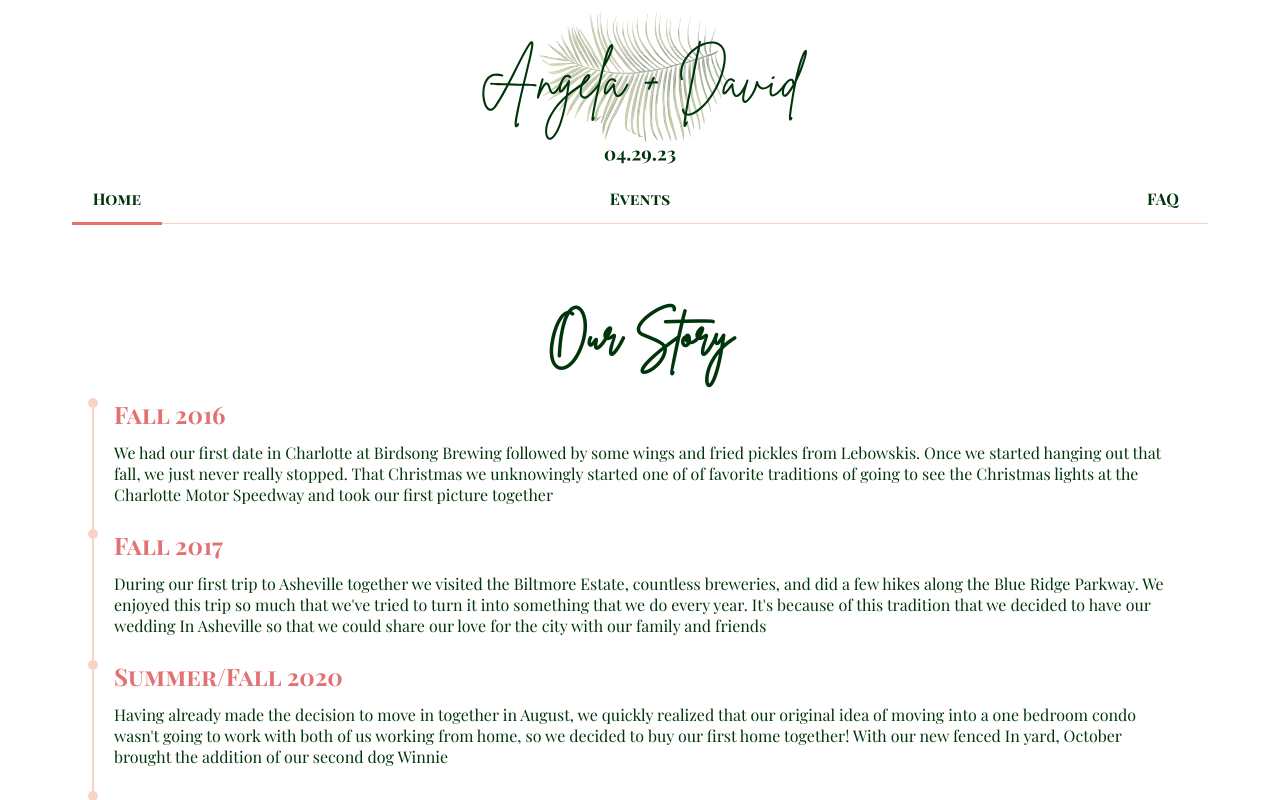
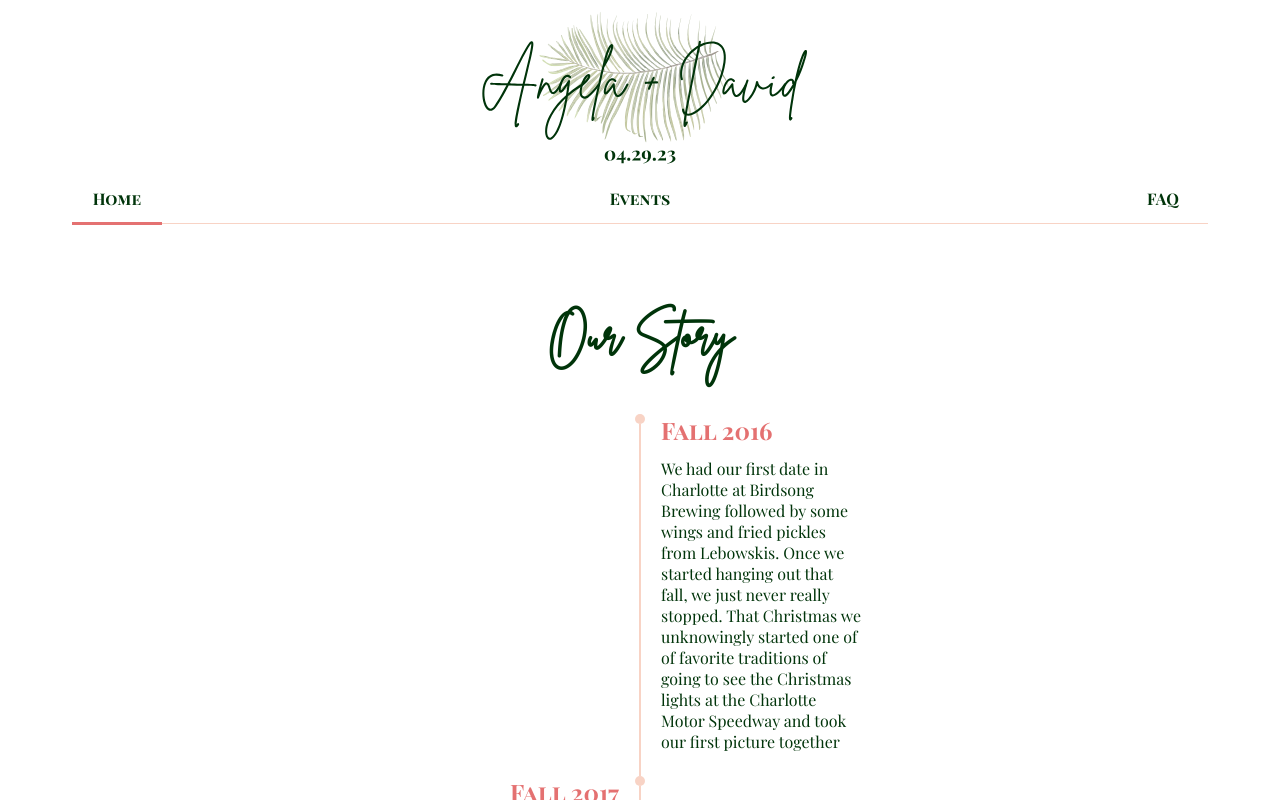
Before and after one commit to angevogler/wedding-website, a React (Create React App) app: page / in a window 1280 px wide. Shown: the top 800 px of the page. Built offline with nearby package versions, Linux system fonts and the light colour scheme.

Commit message:
fixing alternating timeline

```diff
--- a/src/components/homePage/HomePage.tsx
+++ b/src/components/homePage/HomePage.tsx
@@ -1,7 +1,7 @@
 import React from 'react'
 import styled from 'styled-components'
 
-import { color } from '../../styles/theme'
+import { color, breakpoints } from '../../styles/theme'
 
 import { timelineItems } from './timelineItems'
 
@@ -14,13 +14,58 @@ import {
     TimelineConnector,
     TimelineConnectorDot,
 } from '../timeline'
+import { TimelineContentPosition } from '../timeline/TimelineContent'
 
 const HomePage: React.FC = () => (
     <HomePageContainer>
         <FancyH1>Our Story</FancyH1>
+        <DesktopTimelineContainer>
+            <Timeline>
+                {timelineItems.map(item => {
+                    if (item.position === TimelineContentPosition.LEFT) {
+                        return (
+                            <TimelineItem
+                                key={item.index}
+                                position={item.position}
+                                isAlternating
+                            >
+                                <TimelineContent position={item.position}>
+                                    <StyledH3>{item.title}</StyledH3>
+                                    <BodyLarge>{item.content}</BodyLarge>
+                                </TimelineContent>
+                                <TimelineSeparator>
+                                    <TimelineConnectorDot />
+                                    <TimelineConnector />
+                                </TimelineSeparator>
+                            </TimelineItem>
+                        )
+                    }
+                    return (
+                        <TimelineItem
+                            key={item.index}
+                            position={item.position}
+                            isAlternating
+                        >
+                            <TimelineSeparator>
+                                <TimelineConnectorDot />
+                                <TimelineConnector />
+                            </TimelineSeparator>
+                            <TimelineContent position={item.position}>
+                                <StyledH3>{item.title}</StyledH3>
+                                <BodyLarge>{item.content}</BodyLarge>
+                            </TimelineContent>
+                        </TimelineItem>
+                    )
+                })}
+            </Timeline>
+        </DesktopTimelineContainer>
+
+        <MobileTimelineContainer>
             <Timeline>
                 {timelineItems.map(item => (
-                <TimelineItem key={item.index}>
+                    <TimelineItem
+                        key={item.index}
+                    >
                         <TimelineSeparator>
                             <TimelineConnectorDot />
                             <TimelineConnector />
@@ -32,6 +77,7 @@ const HomePage: React.FC = () => (
                     </TimelineItem>
                 ))}
             </Timeline>
+        </MobileTimelineContainer>
     </HomePageContainer>
 )
 
@@ -42,6 +88,21 @@ const HomePageContainer = styled.div`
     justify-content: center;
     text-align: center;
 `
+
+const DesktopTimelineContainer = styled.div`
+    display: none;
+
+    @media only screen and (min-width: ${breakpoints.small}) {
+        display: block;
+    }
+`
+
+const MobileTimelineContainer = styled.div`
+    @media only screen and (min-width: ${breakpoints.small}) {
+        display: none;
+    }
+`
+
 const StyledH3 = styled(H3)`
     color: ${color.mainPalette.coral60};
     margin-bottom: 12px;
--- a/src/components/homePage/timelineItems.ts
+++ b/src/components/homePage/timelineItems.ts
@@ -1,27 +1,34 @@
+import { TimelineContentPosition } from "../timeline/TimelineContent";
+
 export const timelineItems = [
     {
         index: 0,
         title: 'Fall 2016',
         content: "We had our first date in Charlotte at Birdsong Brewing followed by some wings and fried pickles from Lebowskis. Once we started hanging out that fall, we just never really stopped. That Christmas we unknowingly started one of of favorite traditions of going to see the Christmas lights at the Charlotte Motor Speedway and took our first picture together",
+        position: TimelineContentPosition.RIGHT,
     },
     {
         index: 1,
         title: 'Fall 2017',
         content: "During our first trip to Asheville together we visited the Biltmore Estate, countless breweries, and did a few hikes along the Blue Ridge Parkway. We enjoyed this trip so much that we've tried to turn it into something that we do every year. It's because of this tradition that we decided to have our wedding In Asheville so that we could share our love for the city with our family and friends",
+        position: TimelineContentPosition.LEFT,
     },
     {
         index: 2,
         title: 'Summer/Fall 2020',
         content: "Having already made the decision to move in together in August, we quickly realized that our original idea of moving into a one bedroom condo wasn't going to work with both of us working from home, so we decided to buy our first home together! With our new fenced In yard, October brought the addition of our second dog Winnie",
+        position: TimelineContentPosition.RIGHT,
     },
     {
         index: 3,
         title: 'July 24, 2021',
-        content: "We got engaged! David planned a full afternoon of visiting most of our favorite spots in Charlotte. After rain changed our schedule, we took Tucker with us to Birdsong, where we shared our first date, and Freedom Park, where we've fished together in the pond and shared many walks during lockdown. Then, much to Angela's surprise, we headed back home where David snuck a handwritten bandana onto Tucker asking Angela to go outside where he was waiting to ask her to marry him. An even bigger surprise was the fact that our friends Olivia and Grey had captured the moment and Angela's family and a lot of our local Charlotte friends came over for a surprise engagement party"
+        content: "We got engaged! David planned a full afternoon of visiting most of our favorite spots in Charlotte. After rain changed our schedule, we took Tucker with us to Birdsong, where we shared our first date, and Freedom Park, where we've fished together in the pond and shared many walks during lockdown. Then, much to Angela's surprise, we headed back home where David snuck a handwritten bandana onto Tucker asking Angela to go outside where he was waiting to ask her to marry him. An even bigger surprise was the fact that our friends Olivia and Grey had captured the moment and Angela's family and a lot of our local Charlotte friends came over for a surprise engagement party",
+        position: TimelineContentPosition.LEFT,
     },
     {
         index: 4,
         title: 'April 29, 2023',
         content: "We can't wait to say 'I do' and celebrate with each of you!",
+        position: TimelineContentPosition.RIGHT,
     }
 ]
--- a/src/components/timeline/Timeline.tsx
+++ b/src/components/timeline/Timeline.tsx
@@ -11,7 +11,7 @@ const Timeline: React.FC<TimelineProps> = ({ children }) => (
     </TimelineContainer>
 )
 
-const TimelineContainer = styled.div`
+const TimelineContainer = styled.ul`
     display: flex;
     flex-direction: column;
     flex-grow: 1;
--- a/src/components/timeline/TimelineContent.tsx
+++ b/src/components/timeline/TimelineContent.tsx
@@ -27,6 +27,8 @@ const TimelineContent: React.FC<TimelineContentProps> = ({
 const TimelineContentRoot = styled.div<Pick<TimelineContentProps, 'position'>>`
     padding: 0px 16px 16px;
     text-align: ${props => props.position === 'left' ? 'right' : 'left'};
+    max-width: 400px;
+    flex: 1;
 
     @media only screen and (min-width: ${breakpoints.small}) {
         padding-bottom: 24px;
--- a/src/components/timeline/TimelineItem.tsx
+++ b/src/components/timeline/TimelineItem.tsx
@@ -1,22 +1,62 @@
 import React from 'react'
 import styled from 'styled-components'
 
+import { TimelineContentPosition } from './TimelineContent'
+
 export interface TimelineItemProps {
-    children: any
+    position?: TimelineContentPosition
+    isAlternating?: boolean
+    hasOppositeContent?: boolean
+    children?: any
 }
 
 const TimelineItem: React.FC<TimelineItemProps> = ({
+    position = TimelineContentPosition.RIGHT,
+    isAlternating = false,
+    hasOppositeContent = false,
     children
 }) => {
     return (
-        <TimelineItemContainer>
+        <TimelineItemContainer
+            position={position}
+            isAlternating={isAlternating}
+            hasOppositeContent={hasOppositeContent}
+        >
             {children}
         </TimelineItemContainer>
     )
 }
 
-const TimelineItemContainer = styled.div`
+const TimelineItemContainer = styled.li<TimelineItemProps>`
+    list-style: none;
     display: flex;
+    position: relative;
+
+    &:before {
+        ${({ position, isAlternating, hasOppositeContent }) => {
+            if (position === TimelineContentPosition.RIGHT && isAlternating && !hasOppositeContent) {
+                return `
+                    content: '';
+                    flex: 1;
+                    padding: 6px 16px;
+                `
+            }
+            return ``
+        }}
+    }
+
+    &:after {
+        ${({ position, isAlternating, hasOppositeContent }) => {
+            if (position === TimelineContentPosition.LEFT && isAlternating && !hasOppositeContent) {
+                return `
+                    content: '';
+                    flex: 1;
+                    padding: 6px 16px;
+                `
+            }
+            return ``
+        }}
+    }
 `
 
 export default TimelineItem
```
Lines whose indentation alone changed are shown as unchanged.
